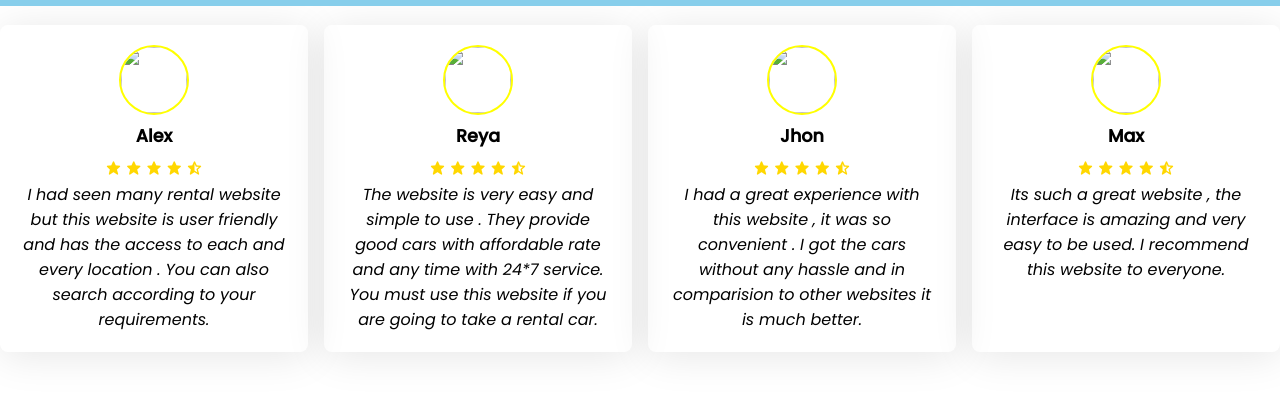
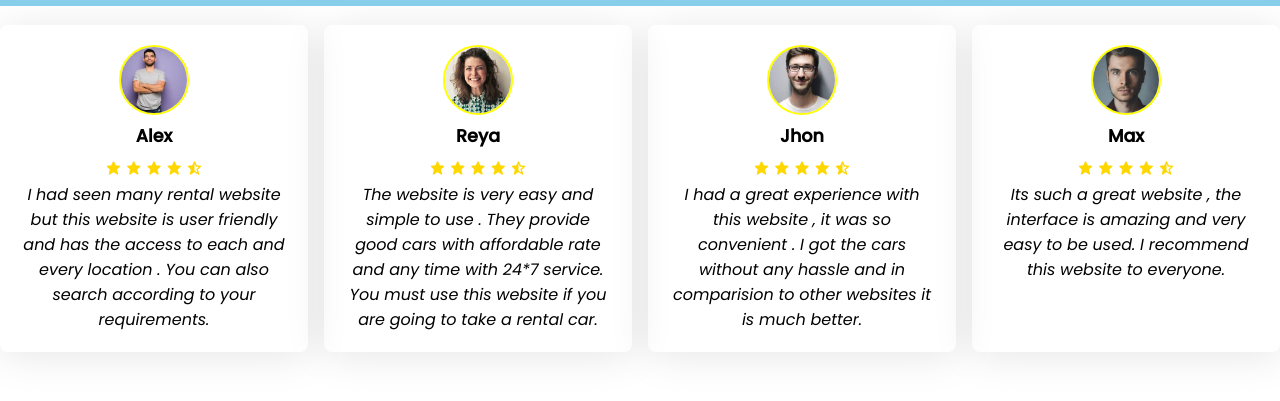
Before and after one commit to Mayanksinha2/Car-Rent-Project, a plain HTML site: page feedback.html in a window 1280 px wide. Shown: the part 154-555 px from the top of the page. Drawn offline with nearby package versions, Linux system fonts and the light colour scheme.

Commit message:
Update feedback.html

```diff
--- a/feedback.html
+++ b/feedback.html
@@ -21,9 +21,9 @@
 				<li><a href="about.html">ABOUT</a></li>
 				<li><a href="#feedback">REVIEWS</a></li>
 			</ul>
-			<a href="log in.html" class="btn">LOG IN</a>
+			<a href="log_in.html" class="btn">LOG IN</a>
 			<span>|</span>
-			<a href="sign up.html" class="btn">SIGN Up</a>
+			<a href="sign_up.html" class="btn">SIGN Up</a>
 		</div>
 	</header>
 
@@ -35,7 +35,7 @@
 		<div class="reviews-container">
 			<div class="box">
 				<div class="rev-img">
-					<img src="/car rent project/img/cust1.jpg">
+					<img src="cust1.jpg">
 				</div>
 				<h2>Alex</h2>
 				<div class="star">
@@ -49,7 +49,7 @@
 			</div>
 			<div class="box">
 				<div class="rev-img">
-					<img src="/car rent project/img/cust2.jpg">
+					<img src="cust2.jpg">
 				</div>
 				<h2>Reya</h2>
 				<div class="star">
@@ -63,7 +63,7 @@
 			</div>
 			<div class="box">
 				<div class="rev-img">
-					<img src="/car rent project/img/cust3.jpg">
+					<img src="cust3.jpg">
 				</div>
 				<h2>Jhon</h2>
 				<div class="star">
@@ -77,7 +77,7 @@
 			</div>
 			<div class="box">
 				<div class="rev-img">
-					<img src="/car rent project/img/cust4.jpg">
+					<img src="cust4.jpg">
 				</div>
 				<h2>Max</h2>
 				<div class="star">
```
